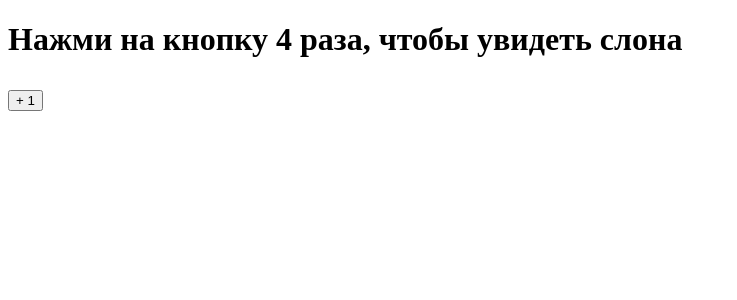
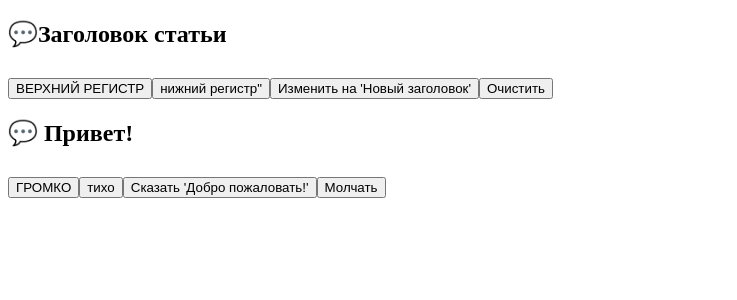
Before and after one commit to Delskull/samuraiWay-todoList, a React (Vite) app in the folder todo/: page / in a window 1280 px wide. Shown: the top 300 px of the page, without its empty margins (0-737 px from the left). Built offline with nearby package versions, Linux system fonts and the light colour scheme.

Commit message:
feat: add customHook lesson 23

```diff
--- a/todo/src/main.tsx
+++ b/todo/src/main.tsx
@@ -4,9 +4,132 @@ import {Game} from "./components/Game.tsx";
 import {useEffect, useState} from "react";
 
 
+
+const useToggle = (initValue:boolean) => {
+    const [isOn, setIsOn] = useState(initValue)
+
+    const toggle = () => {
+        setIsOn(!isOn)
+    }
+
+    const reset = () => {
+        setIsOn(false)
+    }
+
+    return {isOn, toggle,setIsOn,reset}
+}
+
+
+export const LightSwitch = () => {
+    const {isOn, toggle} =  useToggle(false)
+
+    return (
+        <div>
+            <h2>{isOn ? "💡 Свет включен" : "🌙 Свет выключен"}</h2>
+            <button onClick={toggle}>Переключить свет</button>
+        </div>
+    )
+}
+
+export const TogglePage = () => {
+    return (
+        <div>
+            <LightSwitch />
+            <VisibilityToggle/>
+            <NotificationSwitch/>
+        </div>
+    )
+}
+
+export const VisibilityToggle = () => {
+     const {isOn, setIsOn} = useToggle(false)
+
+    function handleClick(value:boolean) {
+        setIsOn(value)
+    }
+
+
+    return <div>
+        <div><h2> секретное сообщение </h2></div>
+        {isOn && <div>🎉 Это секретное сообщение!</div>}
+        <div>
+            <button onClick={() =>handleClick(true)}>Показать</button>
+            <button onClick={() =>handleClick(false)}>Скрыть</button>
+        </div>
+    </div>
+}
+
+export const NotificationSwitch = () => {
+   const {isOn, toggle,setIsOn,reset} = useToggle(true)
+
+    return (
+        <div>
+            <h2>Настройки уведомлений</h2>
+            {isOn && <div>🔔 Уведомления включены</div>}
+            {!isOn && <div>🔕 Уведомления выключены</div>}
+            <div>
+                <button onClick={toggle}>Переключить</button>
+                <button onClick={() =>setIsOn(true)}>Включить</button>
+                <button onClick={reset}>Сбросить по умолчанию</button>
+            </div>
+        </div>
+    )
+}
+
+const useText = (initialText: string = '') => {
+    const [text,setText] = useState(initialText)
+
+    const clear = () => {
+        setText('')
+    }
+    const toUpperCase = () => {
+        setText(text => text.toUpperCase())
+    }
+    const toLowerCase  = () => {
+        setText(text.toLowerCase())
+    }
+    return {text,setText,clear,toUpperCase,toLowerCase}
+}
+
+const TitleEditor = () => {
+   const {text,clear,toUpperCase,toLowerCase,setText} = useText('Заголовок статьи')
+
+    return <div>
+        <h2>💬{text || 'Пусто'}</h2>
+        <div>
+            <button onClick={toUpperCase}>ВЕРХНИЙ РЕГИСТР</button>
+            <button onClick={toLowerCase}>нижний регистр"</button>
+            <button onClick={() =>{setText('Новый заголовок')}}>Изменить на 'Новый заголовок'</button>
+            <button onClick={clear}>Очистить</button>
+        </div>
+    </div>
+}
+
+const GreetingCard = () => {
+    const {text,clear,toUpperCase,toLowerCase,setText} = useText('Привет!')
+
+    return <div>
+        <h2> 💬 {text} </h2>
+        <div>
+            <button onClick={toUpperCase}>ГРОМКО</button>
+            <button onClick={toLowerCase}>тихо</button>
+            <button onClick={() => setText('Добро пожаловать!')}>Сказать 'Добро пожаловать!'</button>
+            <button onClick={clear}>Молчать</button>
+        </div>
+    </div>
+
+}
+
+
+
+
+
+
+
 createRoot(document.getElementById('root')!).render(
 <div>
-<Game/>
+<TitleEditor/>
+    <GreetingCard/>
 
 </div>
 )
@@ -31,3 +154,5 @@ createRoot(document.getElementById('root')!).render(
 //     const {value,inc} = useCounter(10,3000)
 //     return <div>{value} <button  onClick={()=> inc()}>+</button></div>
 // }
+
+//////////////////////////////////////////////////////////////////////////////////
```
